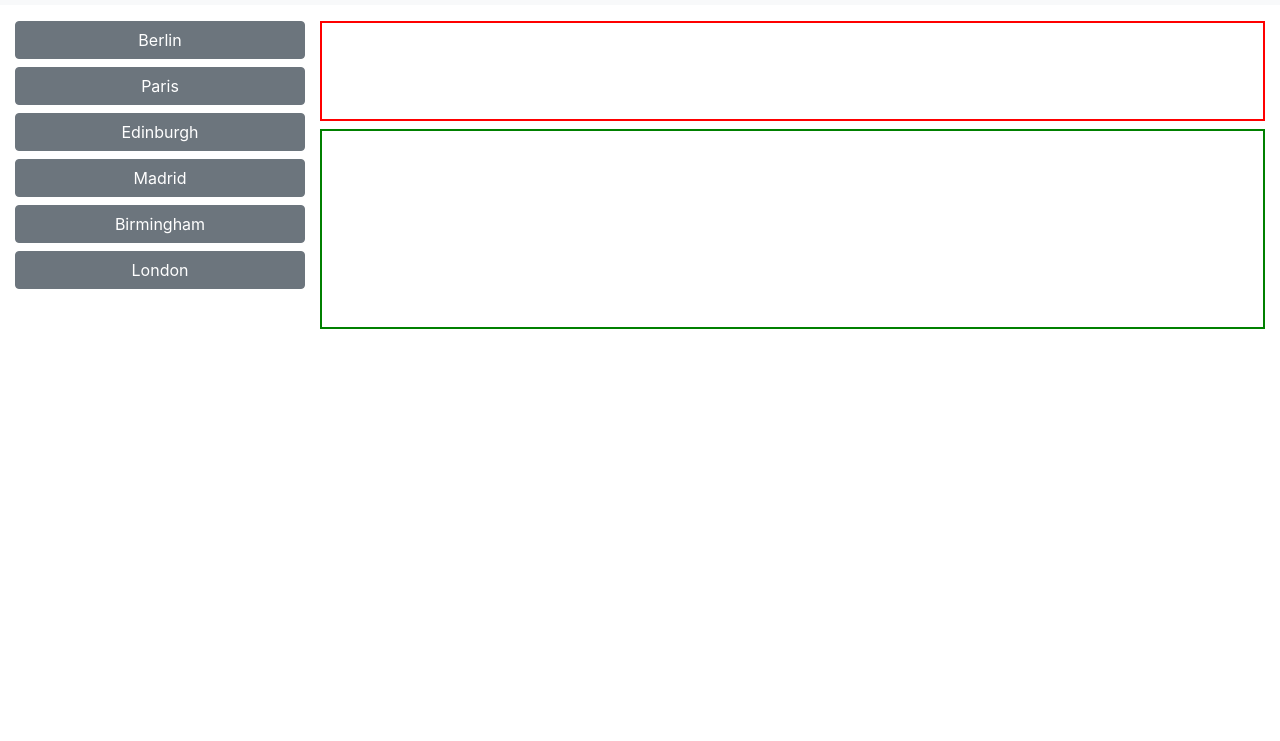
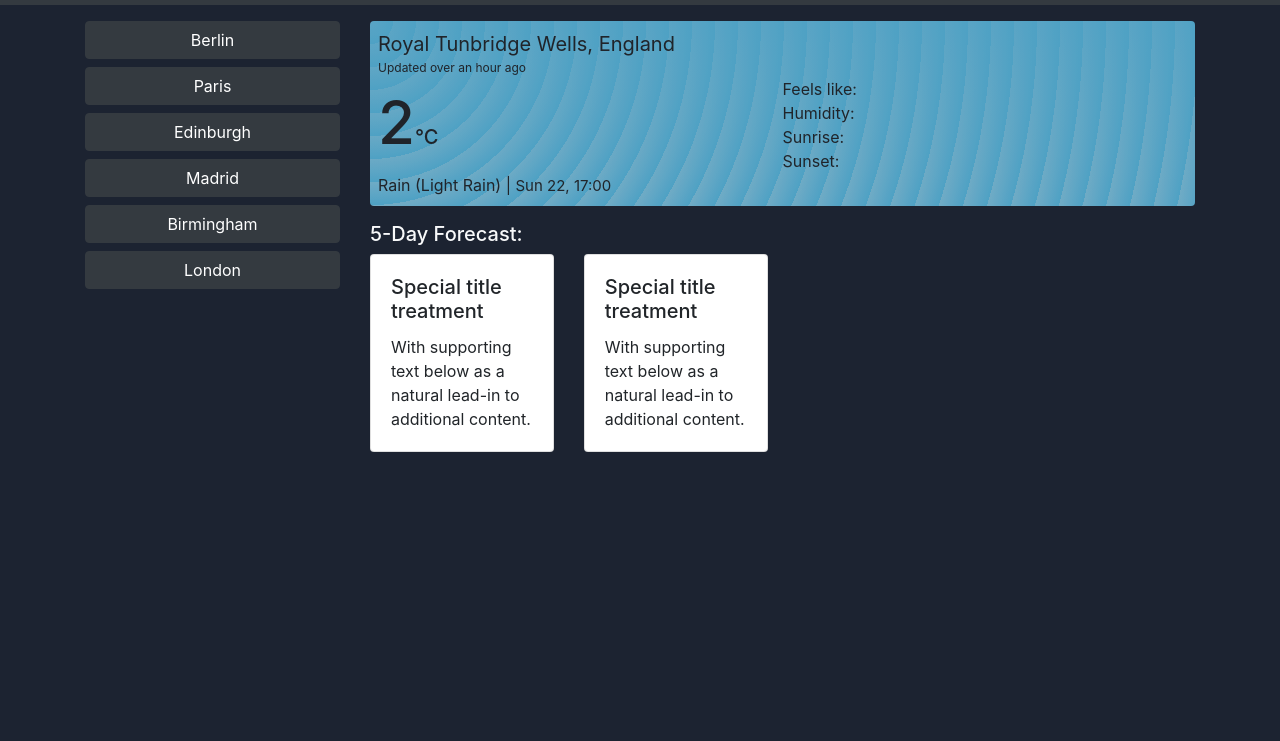
Before and after one commit to dodzikojo/Weather-Dashboard, a plain HTML site: page index.html in a window 1280 px wide. Shown: the part 59-800 px from the top of the page. Drawn offline with nearby package versions, Linux system fonts and the light colour scheme; no server answers.

Commit message:
UI improvements

```diff
--- a/assets/css/style.css
+++ b/assets/css/style.css
@@ -1,13 +1,43 @@
+body {
+    background-color: #1c2331;
+
+}
 #today {
-    border: 2px solid red;
-    height: 100px;
+    /* background-color: #87CEEB; */
+    background-color: #5bc1e9;
+    opacity: 0.8;
+    background-image:  repeating-radial-gradient( circle at 0 0, transparent 0, #5bc1e9 23px ), repeating-linear-gradient( #87CEEB55, #87CEEB );
 }
 
+
 #forecast {
-    border: 2px solid  green;
-    height: 200px;
+    /* border: 2px solid  green; */
 }
 
 .navbar-brand {
     font-size: 25;
 }
+
+#locationName {
+    font-size: 20px;
+    margin-bottom: 0px !important;
+}
+
+#lastUpdatedInfo {
+    font-size: 12px;
+}
+
+#currentDateTime {
+    font-size: 15px;
+
+}
+
+#temperature {
+    font-size: 60px;
+    font-weight: 500;
+
+}
+
+#temperatureUnit {
+    font-size: 20px;
+}
--- a/index.html
+++ b/index.html
@@ -14,47 +14,88 @@
 
 <body>
   <header id="header-bar" class="">
-    <nav class="navbar navbar-light bg-light">
-      <form class="form-inline">
-        <input class="form-control mr-sm-2" type="search" placeholder="London" aria-label="Search">
-        <button class="btn btn-outline-success my-2 my-sm-0" type="submit">Search</button>
-      </form>
-      <a class="navbar-brand h2">Weather Dashboard</a>
+    <nav class="navbar navbar-dark bg-dark">
+      <div class="container">
+
+        <form class="form-inline">
+          <input class="form-control mr-sm-2" type="search" placeholder="London" aria-label="Search">
+          <button class="btn btn-outline-light my-2 my-sm-0" type="submit">Search</button>
+        </form>
+        <a class="navbar-brand h2 text-light ">Weather Dashboard</a>
+
+
+      </div>
     </nav>
   </header>
 
   <!-- max-width for ultra wide resolutions -->
-  <div class="container-fluid" style="max-width: 1400px">
+  <div class="container">
     <div class="row">
       <aside id="search-panel" class="col-lg-3 pb-3 mt-3">
-
-        <!-- <form>
-          <div id="search-form" class="form-group">
-            <label class="h3" for="locationSearch">Search for a City:</label>
-            <input placeholder="London" type="location" class="form-control" id="locationSearch" aria-describedby="location-search">
-
-          </div>
-          <button type="submit" id="search-button"
-          aria-label="submit search" class="btn btn-primary btn-block">Search</button>
-        </form> -->
-
-
         <!-- <hr> -->
         <div class="list-group" id="history">
-          <button class="btn btn-secondary btn-block">Berlin</button>
-          <button class="btn btn-secondary btn-block">Paris</button>
-          <button class="btn btn-secondary btn-block">Edinburgh</button>
-          <button class="btn btn-secondary btn-block">Madrid</button>
-          <button class="btn btn-secondary btn-block">Birmingham</button>
-          <button class="btn btn-secondary btn-block">London</button>
+          <button class="btn btn-dark btn-block">Berlin</button>
+          <button class="btn btn-dark btn-block">Paris</button>
+          <button class="btn btn-dark btn-block">Edinburgh</button>
+          <button class="btn btn-dark btn-block">Madrid</button>
+          <button class="btn btn-dark btn-block">Birmingham</button>
+          <button class="btn btn-dark btn-block">London</button>
         </div>
       </aside>
 
-      <div id="weather-panel" class="col-lg-9  mt-3 pl-0">
-        <section id="today" class="" role="region" aria-live="polite">
+      <div id="weather-panel" class="col-lg-9  mt-3">
+        <section id="today" class="p-2 rounded" role="region" aria-live="polite">
+          <div class="row">
+            <div id="locationName" class="col-12">
+              Royal Tunbridge Wells, England
+            </div>
+            <div id="lastUpdatedInfo" class="col-12">
+              Updated over an hour ago
+            </div>
+            <div class="col-12 row">
+              <div id="temperature" class="col-6">
+                2<span id="temperatureUnit">°C</span>
+              </div>
+              <div class="col-6">
+                <p class="additionalInfo pt-0 pb-0 mt-0 mb-0">Feels like:<span id="feelLikeValue"></span></p>
+                <p class="additionalInfo pt-0 pb-0 mt-0 mb-0">Humidity:<span id="humidityValue"></span></p>
+                <p class="additionalInfo pt-0 pb-0 mt-0 mb-0">Sunrise:<span id="sunriseTime"></span></p>
+                <p class="additionalInfo pt-0 pb-0 mt-0 mb-0">Sunset:<span id="sunsetTime"></span></p>
+              </div>
+            </div>
 
+            <div class="col-12">
+
+              <p id="mainDescription" class="px-0 col-6 d-inline">Rain</p>
+              <p id="mainDescription" class="px-0 col-6 d-inline">(Light Rain)</p>
+              <p class="d-inline">|</p>
+              <p id="currentDateTime" class="col-6 pl-0 d-inline">Sun 22, 17:00</p>
+
+
+            </div>
+          </div>
         </section>
-        <section id="forecast" class="mt-2" role="region" aria-live="polite">
+        <section id="forecast" class="mt-3 " role="region" aria-live="polite">
+          <h5 class="text-light">5-Day Forecast:</h5>
+
+          <div class="row">
+            <div class="col-3">
+              <div class="card">
+                <div class="card-body">
+                  <h5 class="card-title">Special title treatment</h5>
+                  <p class="card-text">With supporting text below as a natural lead-in to additional content.</p>
+                </div>
+              </div>
+            </div>
+            <div class="col-3">
+              <div class="card">
+                <div class="card-body">
+                  <h5 class="card-title">Special title treatment</h5>
+                  <p class="card-text">With supporting text below as a natural lead-in to additional content.</p>
+                </div>
+              </div>
+            </div>
+          </div>
 
         </section>
       </div>
```
